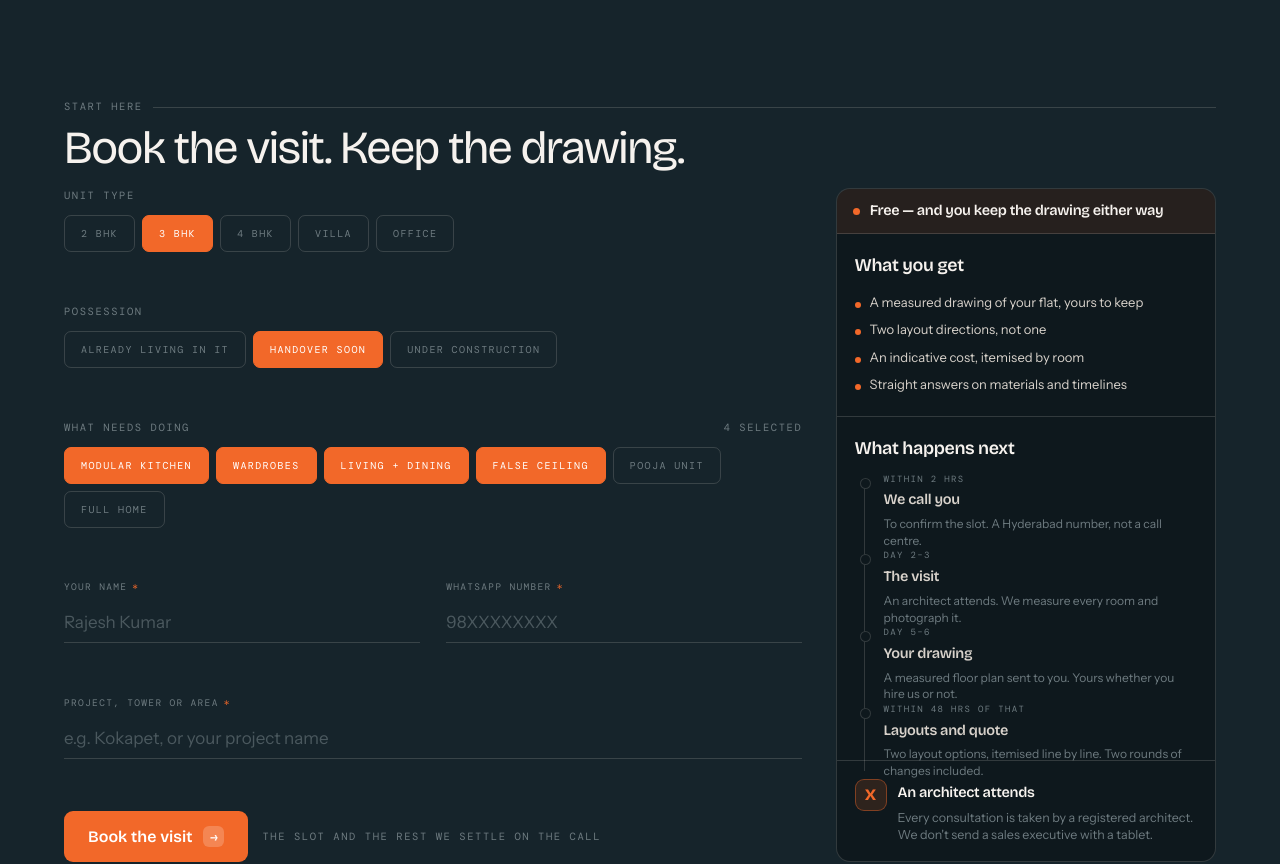
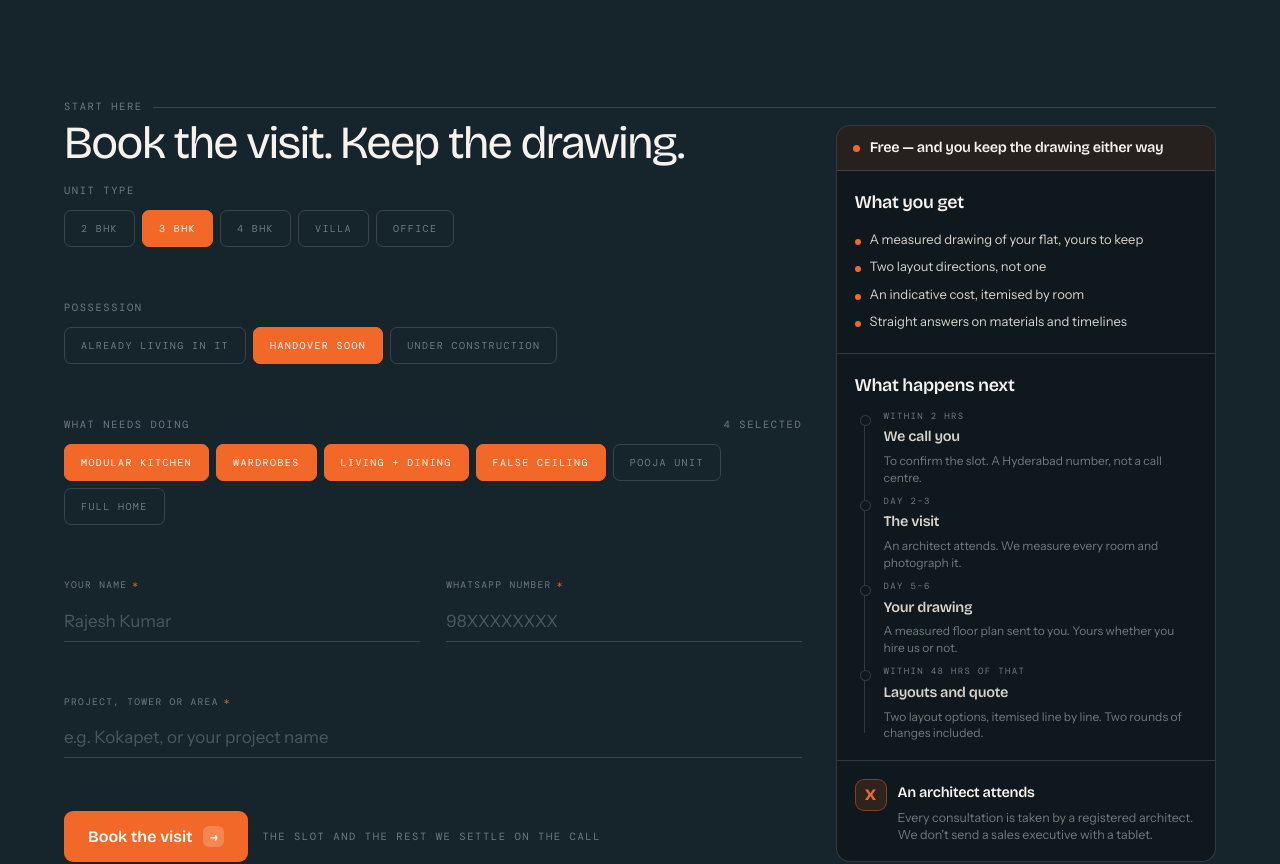
Before and after one commit to Zunasoft/formxinteriors, a Next.js app: page / in a window 1280 px wide. Shown: the part 9040-9904 px from the top of the page. Built offline with nearby package versions, Linux system fonts and the light colour scheme.

Commit message:
logoselect2

```diff
--- a/components/Contact.css
+++ b/components/Contact.css
@@ -40,11 +40,14 @@
 
 .fx-contact .ct-cols {
   flex: 1; min-height: 0; display: grid; grid-template-columns: 1.32fr .68fr;
-  gap: clamp(16px, 2.6vw, 42px); margin-top: clamp(12px, 2vh, 22px)
+  gap: clamp(16px, 2.6vw, 42px)
 }
 
 /* ---------- left ---------- */
+/* The heading lives inside the left column so the right box shares its top
+   edge with the heading and its bottom edge with the Book button. */
 .fx-contact .ct-left { display: flex; flex-direction: column; min-height: 0 }
+.fx-contact .ct-left>h2 { margin: -.1em 0 clamp(12px, 2vh, 22px) }
 .fx-contact .ct-pane {
   flex: 1; min-height: 0; display: flex; flex-direction: column;
   justify-content: space-between; gap: 10px
--- a/components/Contact.js
+++ b/components/Contact.js
@@ -56,11 +56,10 @@ export default function Contact() {
   return (
     <section className="fx-contact" id="book-consultation">
       <div className="ct-eyebrow"><span className="ct-mono">Start here</span></div>
-      <h2 data-split>Book the visit. Keep the drawing.</h2>
-
       <div className="ct-cols">
         {/* ============ left: the form ============ */}
         <div className="ct-left">
+          <h2 data-split>Book the visit. Keep the drawing.</h2>
           <div className={`ct-pane${booked ? " ct-out" : ""}`}>
             <div>
               <div className="ct-glab"><span className="ct-mono">Unit type</span></div>
```
